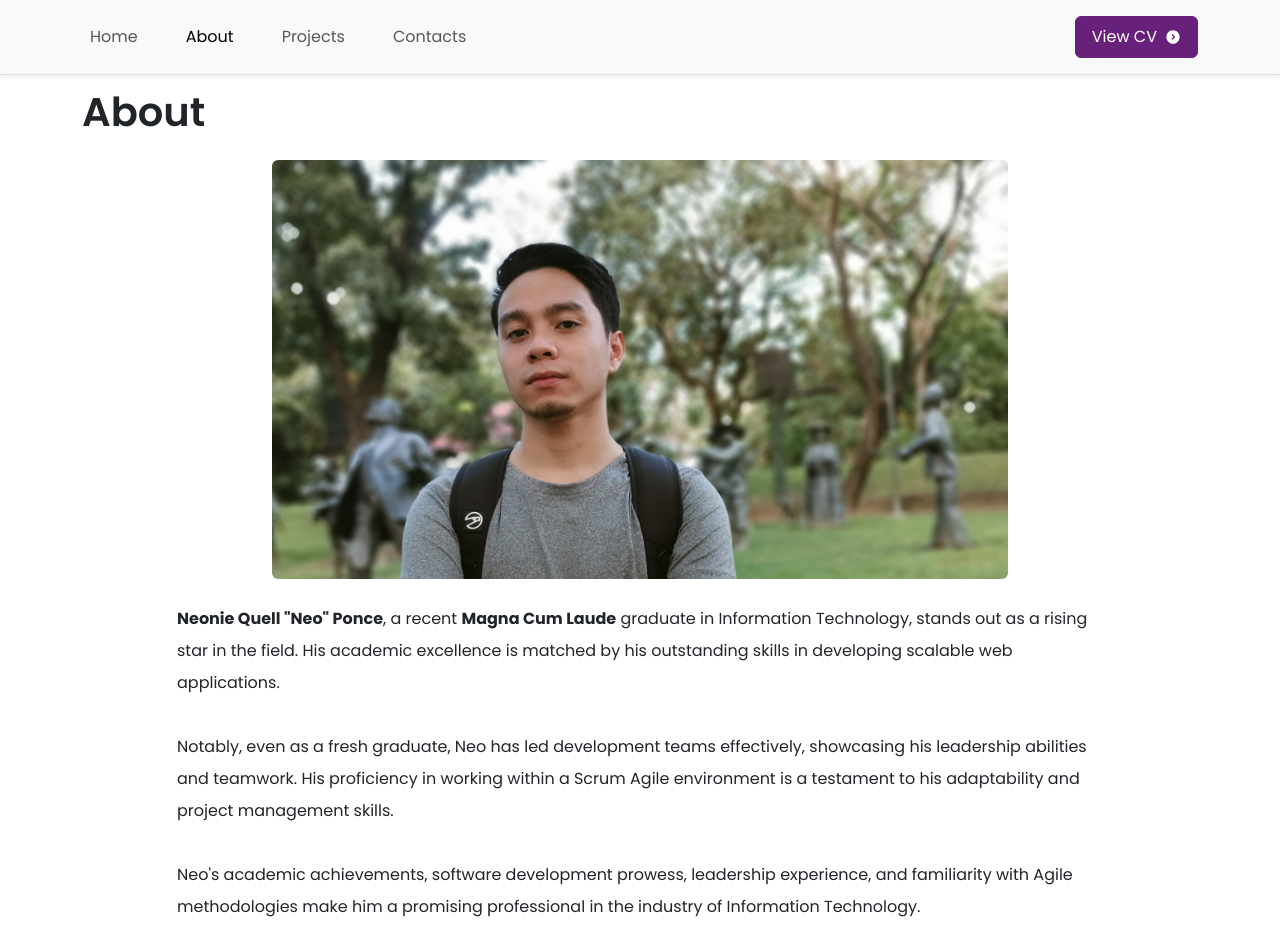
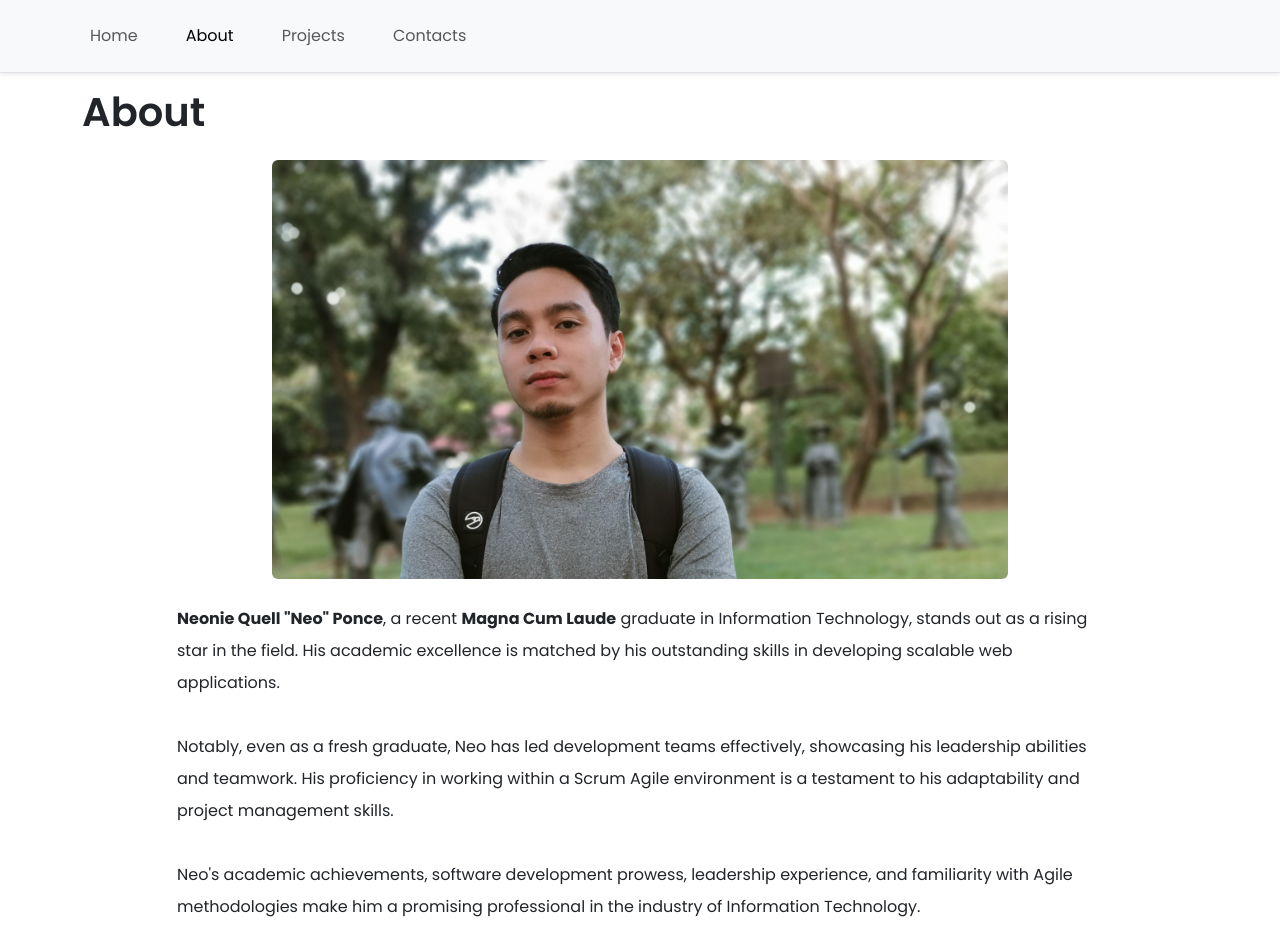
Before and after one commit to NeonieQuell/Web-Portfolio, a website: page assets/pages/about.html in a window 1280 px wide. Shown: the top 942 px of the page. Drawn offline with Linux system fonts and the light colour scheme.

Commit message:
Removed View CV Button

```diff
--- a/assets/pages/about.html
+++ b/assets/pages/about.html
@@ -111,14 +111,6 @@
                             <a class="nav-link my-1 my-lg-0 ms-lg-3 cursor-pointer" data-bs-toggle="modal" data-bs-target="#contacts-modal">Contacts</a>
                         </li>
                     </ul>
-                    <div class="d-flex">
-                        <a class="btn btn-primary" href="https://drive.google.com/file/d/1vhXD0OCANj0uoH9arDMVAIUJU6oKi7-_/view?usp=sharing" target="_blank">
-                            View CV
-                            <svg xmlns="http://www.w3.org/2000/svg" height="16" viewBox="0 -960 960 960" width="16" fill="currentColor" class="bi ms-2">
-                                <path d="m507-480-95 95q-11 11-11 27.5t11 28.5q12 12 28.5 12t28.5-12l123-123q12-12 12-28t-12-28L468-632q-12-12-28-11.5T412-631q-11 12-11.5 28t11.5 28l95 95ZM480-80q-83 0-156-31.5T197-197q-54-54-85.5-127T80-480q0-83 31.5-156T197-763q54-54 127-85.5T480-880q83 0 156 31.5T763-763q54 54 85.5 127T880-480q0 83-31.5 156T763-197q-54 54-127 85.5T480-80Z"/>
-                            </svg>
-                        </a>
-                    </div>
                 </div>
             </div>
         </nav>
```
Also changed, not shown: assets/pages/projects.html (+0 -8 lines), index.html (+0 -8 lines).
